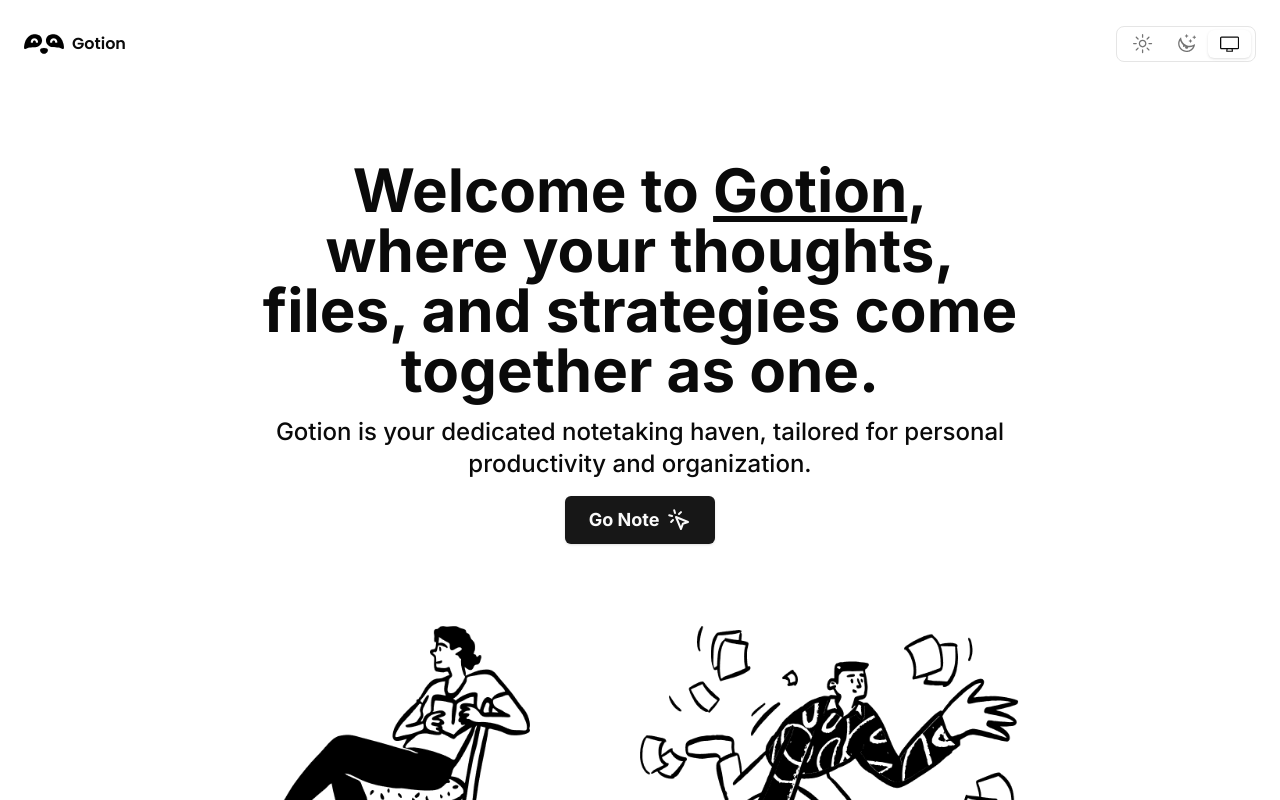
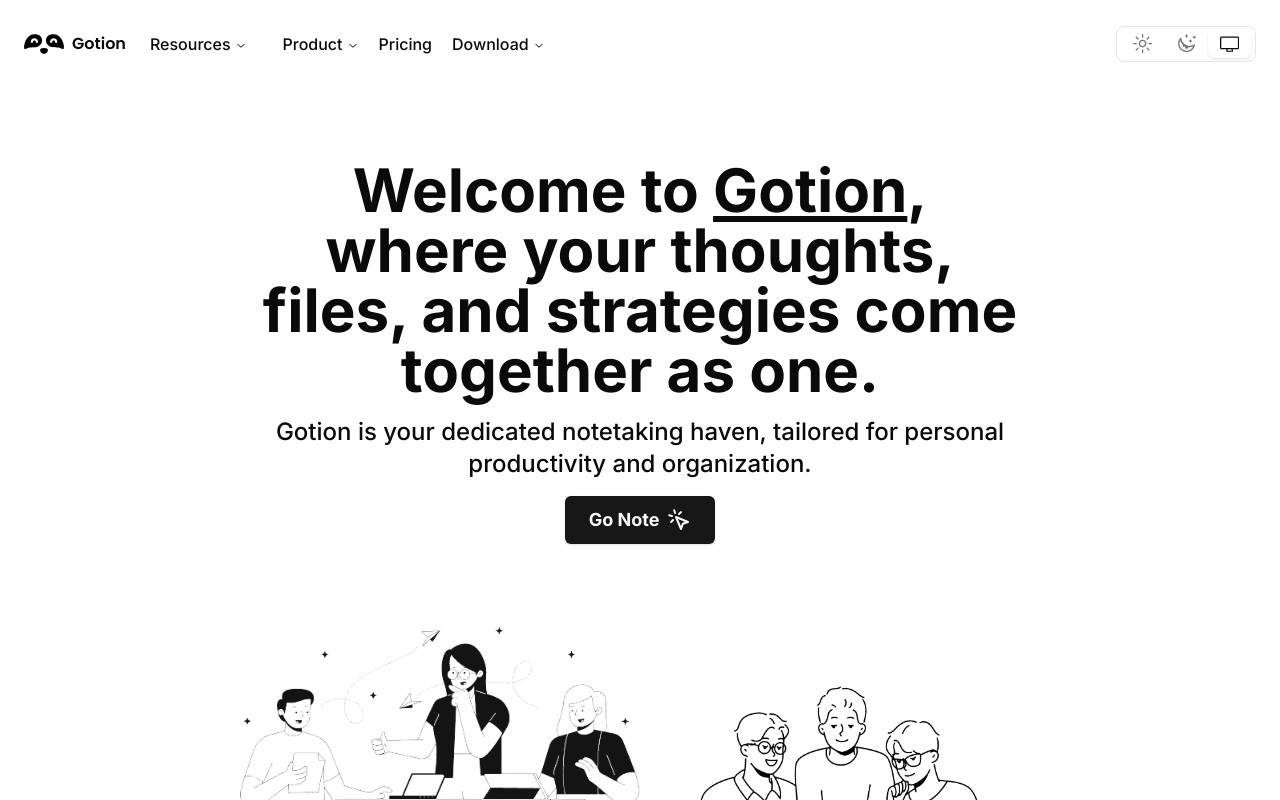
Before and after one commit to wxwilliamc/notion_clone, a Next.js app: page / in a window 1280 px wide. Shown: the top 800 px of the page. Built offline with nearby package versions, Linux system fonts and the light colour scheme.

Commit message:
update landing layout, adding nav card

```diff
--- a/app/(marketing)/_components/Heroes.tsx
+++ b/app/(marketing)/_components/Heroes.tsx
@@ -8,7 +8,7 @@
 
             <div className='relative w-[300px] h-[300px] sm:w-[350px] sm:h-[350px] md:w-[400px] md:h-[400px]'>
                 <Image
-                    src='/assets/reading.png'
+                    src='/assets/discussion.png'
                     alt='reading'
                     className='object-contain dark:hidden'
                     fill
@@ -24,7 +24,7 @@
 
             <div className='relative h-[400px] w-[400px] hidden md:block'>
                 <Image
-                    src='/assets/documents.png'
+                    src='/assets/discussion-2.png'
                     alt='documents'
                     className='object-contain dark:hidden'
                     fill
--- a/app/(marketing)/_components/Navbar.tsx
+++ b/app/(marketing)/_components/Navbar.tsx
@@ -5,6 +5,7 @@
 import { Button } from "@/components/ui/button";
 import { ScrollStatus } from "@/hooks/scroll-status"
 import { cn } from "@/lib/utils";
+import NavigationCard from "./NavigationCard";
 
 const Navbar = () => {
 
@@ -14,6 +15,8 @@
     <div className={cn(`p-6 w-full bg-background fixed top-0 flex items-center z-50 dark:bg-[#1F1F1F]`, scrolled && 'border-b shadow-md')}>
         <Logo />
 
+        <NavigationCard />
+
         <div className="md:ml-auto md:justify-end flex justify-between w-full items-center gap-x-2">
             <ThemeToggle />
         </div>
--- /dev/null
+++ b/app/(marketing)/_components/NavigationCard.tsx
@@ -0,0 +1,89 @@
+import { cn } from "@/lib/utils"
+import React from "react"
+import { NavigationMenu, NavigationMenuContent, NavigationMenuItem, NavigationMenuLink, NavigationMenuList, NavigationMenuTrigger } from "@/components/ui/navigation-menu"
+import Link from "next/link"
+import { components } from "@/constants/data"
+
+const ListItem = React.forwardRef<
+  React.ElementRef<"a">,
+  React.ComponentPropsWithoutRef<"a">
+>(({ className, title, children, ...props }, ref) => {
+  return (
+    <li>
+      <NavigationMenuLink asChild>
+        <a
+          ref={ref}
+          className={cn(
+            "block select-none space-y-1 rounded-md p-3 leading-none no-underline outline-none transition-colors hover:bg-accent hover:text-accent-foreground focus:bg-accent focus:text-accent-foreground",
+            className
+          )}
+          {...props}
+        >
+          <div className="text-sm font-medium leading-none">{title}</div>
+          <p className="line-clamp-2 text-sm leading-snug text-muted-foreground">
+            {children}
+          </p>
+        </a>
+      </NavigationMenuLink>
+    </li>
+  )
+})
+ListItem.displayName = "ListItem"
+
+const NavigationCard = () => {
+  return (
+    <NavigationMenu>
+        <NavigationMenuList className="hidden md:flex md:space-x-1 max-w-2xl items-center justify-center pl-12">
+            <NavigationMenuItem>
+                <NavigationMenuTrigger className="text-md font-medium">Resources</NavigationMenuTrigger>
+                    <NavigationMenuContent>
+                        <ul className="grid gap-1 p-4 md:w-[400px] lg:w-[500px] lg:grid-cols-[.75fr_1fr]">
+                            <ListItem title="Blog"/>
+                            <ListItem title="Guides & Tutorials"/>
+                            <ListItem title="Webinars"/>
+                            <ListItem title="Help Center"/>
+                            <ListItem title="Community"/>
+                            <ListItem title="Find a consultant"/>
+                        </ul>
+                    </NavigationMenuContent>
+            </NavigationMenuItem>
+
+            <NavigationMenuItem>
+                <NavigationMenuTrigger className="text-md font-medium">Product</NavigationMenuTrigger>
+                    <NavigationMenuContent>
+                        <ul className="grid w-[400px] gap-3 p-4 md:w-[500px] md:grid-cols-2 lg:w-[600px] ">
+                        {components.map((component) => (
+                            <ListItem
+                            key={component.title}
+                            title={component.title}
+                            >
+                            {component.description}
+                            </ListItem>
+                        ))}
+                        </ul>
+                    </NavigationMenuContent>
+            </NavigationMenuItem>
+
+            <NavigationMenuItem>
+                <Link href="/" legacyBehavior passHref>
+                    <NavigationMenuLink className="font-medium">
+                    Pricing
+                    </NavigationMenuLink>
+                </Link>
+            </NavigationMenuItem>
+
+            <NavigationMenuItem>
+                <NavigationMenuTrigger className="text-md font-medium">Download</NavigationMenuTrigger>
+                    <NavigationMenuContent>
+                        <ul className="grid gap-1 p-4 md:w-[400px] lg:w-[500px] lg:grid-cols-[.75fr_1fr]">
+                            <ListItem title="iOS & Android"/>
+                            <ListItem title="Mac & Windows"/>
+                        </ul>
+                    </NavigationMenuContent>
+            </NavigationMenuItem>
+        </NavigationMenuList>
+    </NavigationMenu>
+  )
+}
+
+export default NavigationCard
--- /dev/null
+++ b/components/ui/navigation-menu.tsx
@@ -0,0 +1,128 @@
+import * as React from "react"
+import { ChevronDownIcon } from "@radix-ui/react-icons"
+import * as NavigationMenuPrimitive from "@radix-ui/react-navigation-menu"
+import { cva } from "class-variance-authority"
+
+import { cn } from "@/lib/utils"
+
+const NavigationMenu = React.forwardRef<
+  React.ElementRef<typeof NavigationMenuPrimitive.Root>,
+  React.ComponentPropsWithoutRef<typeof NavigationMenuPrimitive.Root>
+>(({ className, children, ...props }, ref) => (
+  <NavigationMenuPrimitive.Root
+    ref={ref}
+    className={cn(
+      "relative z-10 flex max-w-max flex-1 items-center justify-center",
+      className
+    )}
+    {...props}
+  >
+    {children}
+    <NavigationMenuViewport />
+  </NavigationMenuPrimitive.Root>
+))
+NavigationMenu.displayName = NavigationMenuPrimitive.Root.displayName
+
+const NavigationMenuList = React.forwardRef<
+  React.ElementRef<typeof NavigationMenuPrimitive.List>,
+  React.ComponentPropsWithoutRef<typeof NavigationMenuPrimitive.List>
+>(({ className, ...props }, ref) => (
+  <NavigationMenuPrimitive.List
+    ref={ref}
+    className={cn(
+      "group flex flex-1 list-none items-center justify-center space-x-1",
+      className
+    )}
+    {...props}
+  />
+))
+NavigationMenuList.displayName = NavigationMenuPrimitive.List.displayName
+
+const NavigationMenuItem = NavigationMenuPrimitive.Item
+
+const navigationMenuTriggerStyle = cva(
+  "group inline-flex h-9 w-max items-center justify-center rounded-md bg-background px-4 py-2 text-sm font-medium transition-colors hover:bg-accent hover:text-accent-foreground focus:bg-accent focus:text-accent-foreground focus:outline-none disabled:pointer-events-none disabled:opacity-50 data-[active]:bg-accent/50 data-[state=open]:bg-accent/50"
+)
+
+const NavigationMenuTrigger = React.forwardRef<
+  React.ElementRef<typeof NavigationMenuPrimitive.Trigger>,
+  React.ComponentPropsWithoutRef<typeof NavigationMenuPrimitive.Trigger>
+>(({ className, children, ...props }, ref) => (
+  <NavigationMenuPrimitive.Trigger
+    ref={ref}
+    className={cn(navigationMenuTriggerStyle(), "group", className)}
+    {...props}
+  >
+    {children}{" "}
+    <ChevronDownIcon
+      className="relative top-[1px] ml-1 h-3 w-3 transition duration-300 group-data-[state=open]:rotate-180"
+      aria-hidden="true"
+    />
+  </NavigationMenuPrimitive.Trigger>
+))
+NavigationMenuTrigger.displayName = NavigationMenuPrimitive.Trigger.displayName
+
+const NavigationMenuContent = React.forwardRef<
+  React.ElementRef<typeof NavigationMenuPrimitive.Content>,
+  React.ComponentPropsWithoutRef<typeof NavigationMenuPrimitive.Content>
+>(({ className, ...props }, ref) => (
+  <NavigationMenuPrimitive.Content
+    ref={ref}
+    className={cn(
+      "left-0 top-0 w-full data-[motion^=from-]:animate-in data-[motion^=to-]:animate-out data-[motion^=from-]:fade-in data-[motion^=to-]:fade-out data-[motion=from-end]:slide-in-from-right-52 data-[motion=from-start]:slide-in-from-left-52 data-[motion=to-end]:slide-out-to-right-52 data-[motion=to-start]:slide-out-to-left-52 md:absolute md:w-auto ",
+      className
+    )}
+    {...props}
+  />
+))
+NavigationMenuContent.displayName = NavigationMenuPrimitive.Content.displayName
+
+const NavigationMenuLink = NavigationMenuPrimitive.Link
+
+const NavigationMenuViewport = React.forwardRef<
+  React.ElementRef<typeof NavigationMenuPrimitive.Viewport>,
+  React.ComponentPropsWithoutRef<typeof NavigationMenuPrimitive.Viewport>
+>(({ className, ...props }, ref) => (
+  <div className={cn("absolute left-0 top-full flex justify-center")}>
+    <NavigationMenuPrimitive.Viewport
+      className={cn(
+        "origin-top-center relative mt-1.5 h-[var(--radix-navigation-menu-viewport-height)] w-full overflow-hidden rounded-md border bg-popover text-popover-foreground shadow data-[state=open]:animate-in data-[state=closed]:animate-out data-[state=closed]:zoom-out-95 data-[state=open]:zoom-in-90 md:w-[var(--radix-navigation-menu-viewport-width)]",
+        className
+      )}
+      ref={ref}
+      {...props}
+    />
+  </div>
+))
+NavigationMenuViewport.displayName =
+  NavigationMenuPrimitive.Viewport.displayName
+
+const NavigationMenuIndicator = React.forwardRef<
+  React.ElementRef<typeof NavigationMenuPrimitive.Indicator>,
+  React.ComponentPropsWithoutRef<typeof NavigationMenuPrimitive.Indicator>
+>(({ className, ...props }, ref) => (
+  <NavigationMenuPrimitive.Indicator
+    ref={ref}
+    className={cn(
+      "top-full z-[1] flex h-1.5 items-end justify-center overflow-hidden data-[state=visible]:animate-in data-[state=hidden]:animate-out data-[state=hidden]:fade-out data-[state=visible]:fade-in",
+      className
+    )}
+    {...props}
+  >
+    <div className="relative top-[60%] h-2 w-2 rotate-45 rounded-tl-sm bg-border shadow-md" />
+  </NavigationMenuPrimitive.Indicator>
+))
+NavigationMenuIndicator.displayName =
+  NavigationMenuPrimitive.Indicator.displayName
+
+export {
+  navigationMenuTriggerStyle,
+  NavigationMenu,
+  NavigationMenuList,
+  NavigationMenuItem,
+  NavigationMenuContent,
+  NavigationMenuTrigger,
+  NavigationMenuLink,
+  NavigationMenuIndicator,
+  NavigationMenuViewport,
+}
--- /dev/null
+++ b/constants/data.ts
@@ -0,0 +1,37 @@
+export const components: { title: string, description: string}[] =[
+    {
+      title: "Wikis",
+
+      description:
+        "Centralize your knowledge",
+    },
+    {
+      title: "Projects",
+
+      description:
+        "For every team or size",
+    },
+    {
+      title: "Docs",
+
+      description:
+        "Simple & powerful",
+    },
+    {
+      title: "Template Gallery",
+
+      description: "Setups to get you started",
+    },
+    {
+      title: "Customer Stories",
+
+      description:
+        "See how teams use Gotion",
+    },
+    {
+      title: "Connections",
+
+      description:
+        "Connection your tools to Gotion",
+    },
+]
```
Also changed, not shown: public/assets/discussion-2.png (added), public/assets/discussion.png (added).
